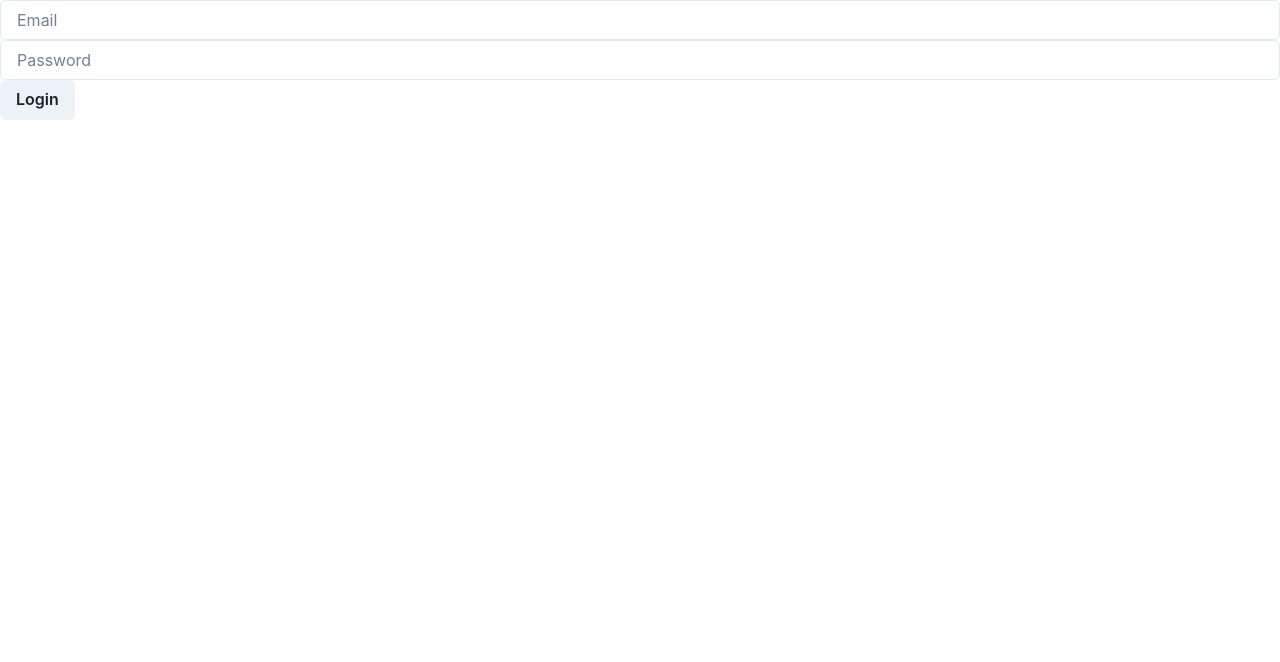
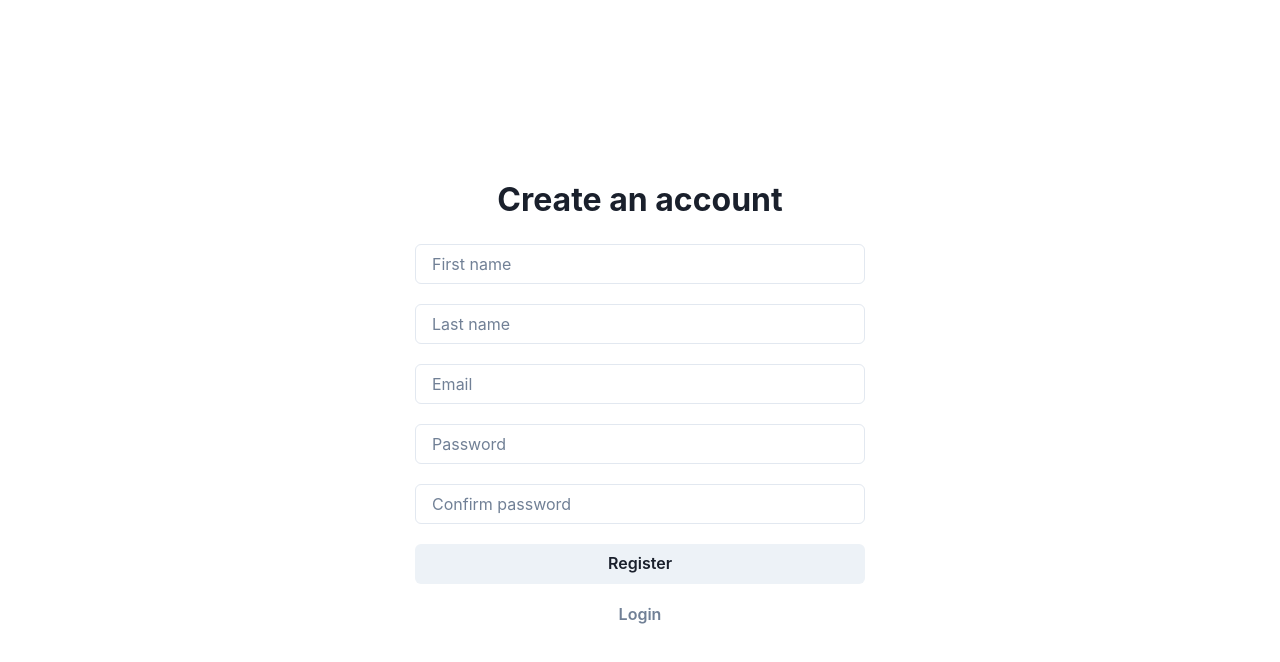
Before and after one commit to matiasnav710/courtbooking-fe, a React (Vite) app: page /register in a window 1280 px wide. Shown: the top 662 px of the page. Built offline with nearby package versions, Linux system fonts and the light colour scheme; no server answers.

Commit message:
auth setup

```diff
--- a/package.json
+++ b/package.json
@@ -19,6 +19,7 @@
     "framer-motion": "^10.16.3",
     "react": "^18.2.0",
     "react-dom": "^18.2.0",
+    "react-hot-toast": "^2.4.1",
     "react-router-dom": "^6.15.0",
     "sass": "^1.66.1",
     "yup": "^1.2.0"
--- a/src/App.tsx
+++ b/src/App.tsx
@@ -1,4 +1,5 @@
 import Login from "pages/Login/Login"
+import Register from "pages/Register/Register"
 import { Navigate, Route, Routes } from "react-router-dom"
 import Auth from "shared/components/Auth"
 
@@ -6,7 +7,7 @@ const App = () => {
   return (
     <Routes>
       <Route path="login" element={<Auth auth={false} Element={<Login />} />} />
-      <Route path="register" element={<Auth auth={false} Element={<Login />} />} />
+      <Route path="register" element={<Auth auth={false} Element={<Register />} />} />
       <Route path="booking" element={<Auth Element={<>booking/reservation page</>} />} />
       <Route path="home" element={<Auth Element={<>bookings list page</>} />} />
       <Route path="*" element={<Navigate to="/home" />} />
--- /dev/null
+++ b/src/base.scss
@@ -0,0 +1 @@
+@forward "colors";
--- /dev/null
+++ b/src/colors.scss
@@ -0,0 +1,3 @@
+$primary-color: #454545;
+$secondary-color: #969696;
+$white: #FFFFFF;
--- a/src/main.tsx
+++ b/src/main.tsx
@@ -3,6 +3,7 @@ import ReactDOM from 'react-dom/client'
 import { QueryClientProvider, QueryClient } from "@tanstack/react-query"
 import { BrowserRouter } from "react-router-dom"
 import { ChakraProvider } from "@chakra-ui/react"
+import { Toaster } from 'react-hot-toast'
 import axios from "axios"
 import App from './App.tsx'
 
@@ -27,6 +28,7 @@ ReactDOM.createRoot(document.getElementById('root')!).render(
       <QueryClientProvider client={client}>
         <ChakraProvider>
           <App />
+          <Toaster />
         </ChakraProvider>
       </QueryClientProvider>
     </BrowserRouter>
--- a/src/pages/Login/Login.tsx
+++ b/src/pages/Login/Login.tsx
@@ -1,25 +1,37 @@
+import { Box, Button } from "@chakra-ui/react"
 import loginSchema from "schemas/login"
 import Form from "shared/components/Form/Form"
 import FormButton from "shared/components/FormButton/FormButton"
 import TextInput from "shared/components/TextInput/TextInput"
 import { useLogin } from "shared/hooks/user"
 import { ILoginPayload } from "types/services"
+import { useNavigate } from "react-router-dom"
+
+import "./login.scss"
 
 const Login = () => {
     const { login, isLoggingIn } = useLogin()
+    const navigate = useNavigate()
 
     const handleSubmit = (values: ILoginPayload) => login(values)
 
+    const handleNavigate = () => navigate("/register")
+
     return (
+        <Box className="login-wrapper">
             <Form
                 initialValues={{ email: "", password: "" }}
                 validationSchema={loginSchema}
                 onSubmit={handleSubmit}
+                wrapperClasses="form-wrapper"
             >
+                <Box className="heading">Login</Box>
                 <TextInput isDisabled={isLoggingIn} fieldName="email" placeholder="Email" />
                 <TextInput isDisabled={isLoggingIn} fieldName="password" placeholder="Password" type="password" />
                 <FormButton>Login</FormButton>
+                <Button onClick={handleNavigate} variant="link">Register</Button>
             </Form>
+        </Box>
     )
 }
 
--- /dev/null
+++ b/src/pages/Login/login.scss
@@ -0,0 +1,23 @@
+@use "src/base" as *;
+
+.login-wrapper {
+    display: flex;
+    justify-content: center;
+    align-items: center;
+    flex-direction: column;
+    height: 100vh;
+
+    .form-wrapper {
+        display: flex;
+        flex-direction: column;
+        gap: 20px;
+        width: 100%;
+        max-width: 450px;
+
+        .heading {
+            font-size: 32px;
+            text-align: center;
+            font-weight: bold;
+        }
+    }
+}
--- /dev/null
+++ b/src/pages/Register/Register.tsx
@@ -0,0 +1,41 @@
+import FormButton from "shared/components/FormButton/FormButton"
+import TextInput from "shared/components/TextInput/TextInput"
+import { IRegisterPayload } from "types/services"
+import { useRegister } from "shared/hooks/user"
+import { useNavigate } from "react-router-dom"
+import { Box, Button } from "@chakra-ui/react"
+import Form from "shared/components/Form/Form"
+import registerSchema from "schemas/register"
+
+import "./register.scss"
+
+const Register = () => {
+    const { register, isRegistering } = useRegister()
+    const navigate = useNavigate()
+
+    const handleSubmit = (values: IRegisterPayload) => register(values)
+
+    const handleNavigate = () => navigate("/login")
+
+    return (
+        <Box className="login-wrapper">
+            <Form
+                initialValues={{ firstName: "", lastName: "", email: "", password: "", confirmPassword: "" }}
+                validationSchema={registerSchema}
+                onSubmit={handleSubmit}
+                wrapperClasses="form-wrapper"
+            >
+                <Box className="heading">Create an account</Box>
+                <TextInput isDisabled={isRegistering} fieldName="firstName" placeholder="First name" />
+                <TextInput isDisabled={isRegistering} fieldName="lastName" placeholder="Last name" />
+                <TextInput isDisabled={isRegistering} fieldName="email" placeholder="Email" />
+                <TextInput isDisabled={isRegistering} fieldName="password" placeholder="Password" type="password" />
+                <TextInput isDisabled={isRegistering} fieldName="confirmPassword" placeholder="Confirm password" type="password" />
+                <FormButton>Register</FormButton>
+                <Button onClick={handleNavigate} variant="link">Login</Button>
+            </Form>
+        </Box>
+    )
+}
+
+export default Register
--- /dev/null
+++ b/src/pages/Register/register.scss
@@ -0,0 +1,23 @@
+@use "src/base" as *;
+
+.register-wrapper {
+    display: flex;
+    justify-content: center;
+    align-items: center;
+    flex-direction: column;
+    height: 100vh;
+
+    .form-wrapper {
+        display: flex;
+        flex-direction: column;
+        gap: 20px;
+        width: 100%;
+        max-width: 450px;
+
+        .heading {
+            font-size: 32px;
+            text-align: center;
+            font-weight: bold;
+        }
+    }
+}
--- /dev/null
+++ b/src/schemas/register.ts
@@ -0,0 +1,28 @@
+import * as yup from "yup"
+
+const registerSchema = yup.object({
+    firstName: yup
+        .string()
+        .required()
+        .label('First name'),
+    lastName: yup
+        .string()
+        .required()
+        .label('Last name'),
+    email: yup
+        .string()
+        .email()
+        .required()
+        .label('Email'),
+    password: yup
+        .string()
+        .min(5)
+        .max(255)
+        .required()
+        .label('Password'),
+    confirmPassword: yup
+        .string()
+        .oneOf([yup.ref('password')], "Passwords don't match")
+})
+
+export default registerSchema
--- a/src/shared/hooks/user.ts
+++ b/src/shared/hooks/user.ts
@@ -1,5 +1,6 @@
-import { useMutation, useQuery } from "@tanstack/react-query"
+import { useMutation, useQuery, useQueryClient } from "@tanstack/react-query"
 import { getUser, login, register } from "services/user"
+import { setToken } from "utils/token"
 
 export const useUser = () => {
     const { data, isFetching } = useQuery(["user"], getUser)
@@ -7,11 +8,25 @@ export const useUser = () => {
 }
 
 export const useLogin = () => {
-    const { mutateAsync, isLoading } = useMutation(login)
+    const client = useQueryClient()
+
+    const onSuccess = (token: string) => {
+        setToken(token)
+        client.invalidateQueries(['user'])
+    }
+
+    const { mutateAsync, isLoading } = useMutation(login, { onSuccess })
     return { login: mutateAsync, isLoggingIn: isLoading }
 }
 
 export const useRegister = () => {
-    const { mutateAsync, isLoading } = useMutation(register)
+    const client = useQueryClient()
+
+    const onSuccess = (token: string) => {
+        setToken(token)
+        client.invalidateQueries(['user'])
+    }
+
+    const { mutateAsync, isLoading } = useMutation(register, { onSuccess })
     return { register: mutateAsync, isRegistering: isLoading }
 }
```
Also changed, not shown: 1 other file (tests, documents, lock files or other folders). Lines whose indentation alone changed are shown as unchanged.
